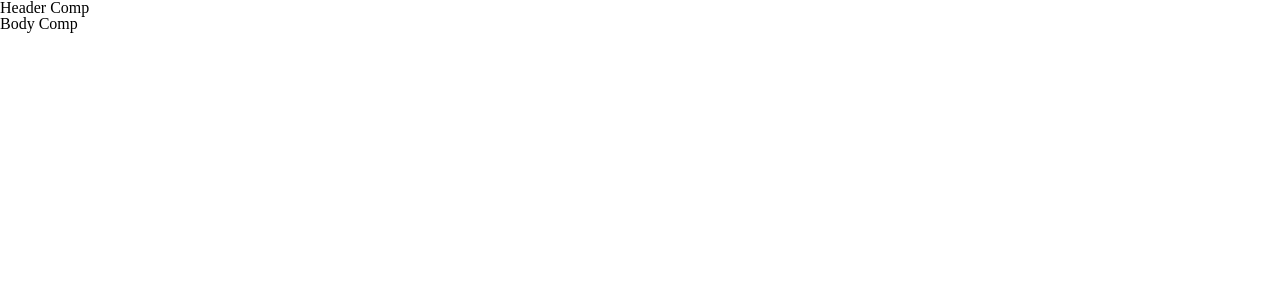
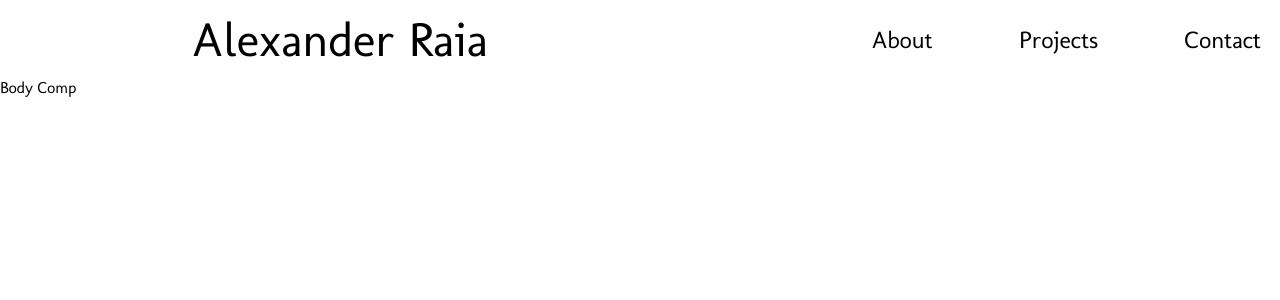
Before and after one commit to alexraia4/portfolio, a React (Create React App) app: page / in a window 1280 px wide. Shown: the top 300 px of the page. Built offline with nearby package versions, Linux system fonts and the light colour scheme.

Commit message:
basic styling

```diff
--- a/public/index.html
+++ b/public/index.html
@@ -10,6 +10,11 @@
     />
     <link rel="apple-touch-icon" href="%PUBLIC_URL%/logo192.png" />
     <link rel="manifest" href="%PUBLIC_URL%/manifest.json" />
+
+    <link rel="preconnect" href="https://fonts.googleapis.com">
+    <link rel="preconnect" href="https://fonts.gstatic.com" crossorigin>
+    <link href="https://fonts.googleapis.com/css2?family=Molengo&display=swap" rel="stylesheet">
+
     <title>Alexander Raia</title>
   </head>
   <body>
--- a/src/components/Header.js
+++ b/src/components/Header.js
@@ -2,9 +2,14 @@ import '../css/Header.css';
 
 function Header() {
       return (
-            <div className="Header">
-                  <p>Header Comp</p>
-            </div>
+            <header className="Header">
+                  <h1 className="Header_title">Alexander Raia</h1>
+                  <nav className="Header_links">
+                        <p className="Header_link">About</p>
+                        <p className="Header_link">Projects</p>
+                        <p className="Header_link">Contact</p>
+                  </nav>
+            </header>
       );
 }
 
--- a/src/css/App.css
+++ b/src/css/App.css
@@ -0,0 +1,6 @@
+.App {
+      min-height: 100vh;
+      width: 100vw;
+
+      font-family: 'Molengo', sans-serif;
+}
--- a/src/css/Header.css
+++ b/src/css/Header.css
@@ -0,0 +1,21 @@
+.Header {
+
+      height: 10vh;
+
+      display: flex;
+      justify-content: space-around;
+      align-items: center;
+}
+
+.Header_title {
+      font-size: 3em;
+}
+
+.Header_links {
+      display: flex;
+}
+
+.Header_link{
+      font-size: 1.5em;
+      margin-right: 40%;
+}
```
